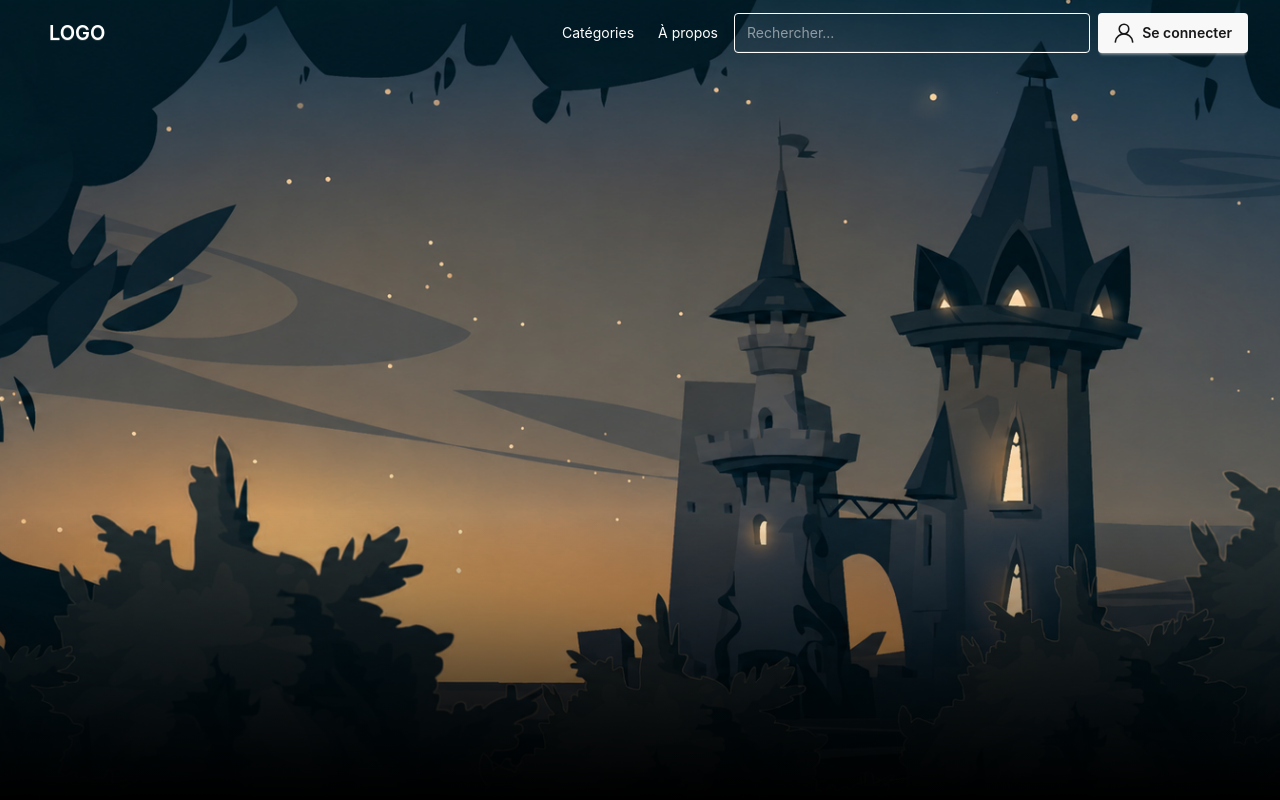
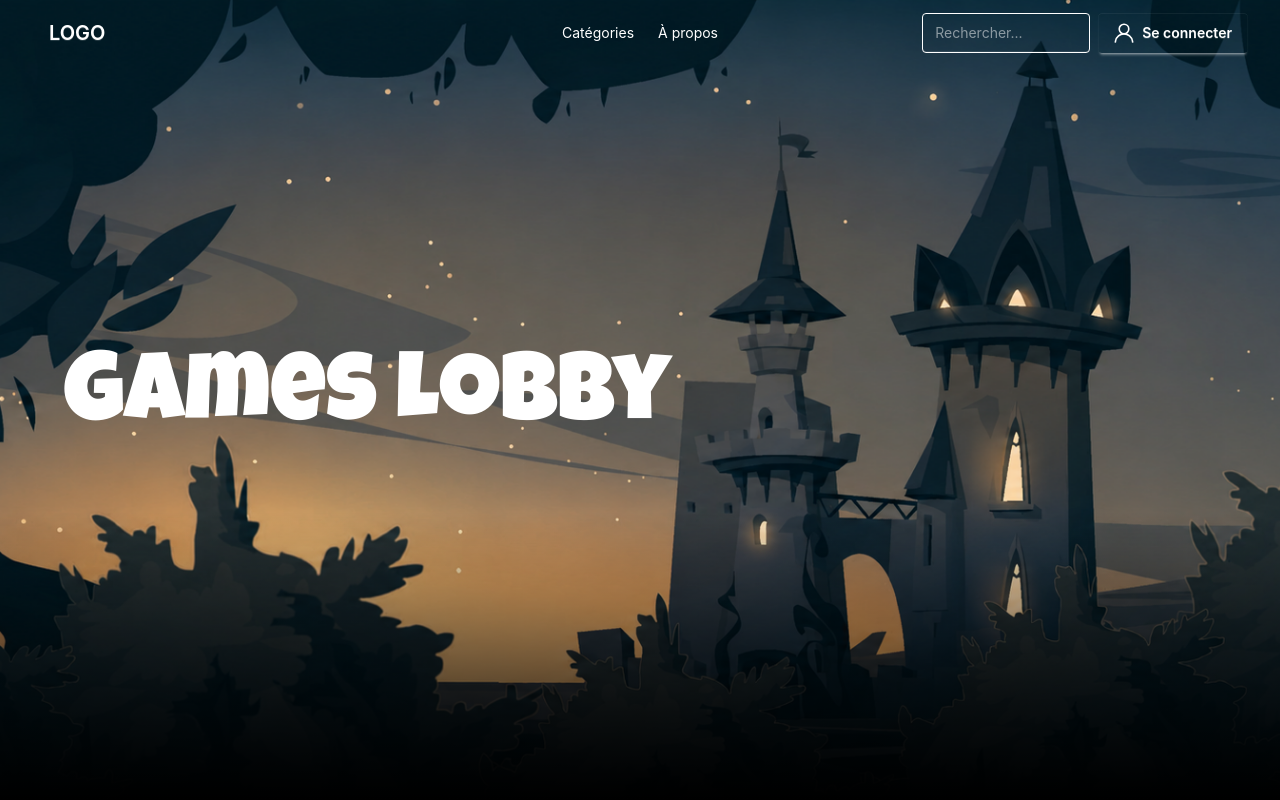
Before and after one commit to Frize01/Tarot-Africain, a Vue app in the folder front-app/: page / in a window 1280 px wide. Shown: the top 800 px of the page. Built offline with nearby package versions, Linux system fonts and the light colour scheme.

Commit message:
intégration police (ptet a changer) et début intégration text (+responsive)

```diff
--- a/front-app/src/asset/main.css
+++ b/front-app/src/asset/main.css
@@ -1,2 +1,6 @@
 @import "tailwindcss";
 @plugin "daisyui";
+
+@theme {
+  --font-luckiest: "Luckiest Guy", cursive;
+}
--- a/front-app/src/components/AppNavbar.vue
+++ b/front-app/src/components/AppNavbar.vue
@@ -75,14 +75,13 @@ const closeMenu = () => {
           v-model="search"
           placeholder="Rechercher..."
           type="text"
-          class="hidden sm:flex input-transparent text-white w-auto border-white"
+          class="hidden sm:flex max-w-xs input-transparent text-white border-white"
+          style="max-width: 12em;"
         />
 
         <VButton
           ariaLabel="Se connecter"
-          textColor="text-white"
-          color="transparent"
-          class="gap-2"
+          class="text-white bg-transparent hover:bg-white/10"
           @click="router.push('/auth')"
         >
           <template #icon>
@@ -100,7 +99,6 @@ const closeMenu = () => {
 </template>
 
 <style scoped>
-/* Supprime les styles par défaut qui pourraient décaler le menu mobile */
 .dropdown .dropdown-content {
   margin: 0 !important;
   border-radius: 0 !important;
--- a/front-app/src/components/VInput.vue
+++ b/front-app/src/components/VInput.vue
@@ -15,7 +15,7 @@ defineSlots<{ content?: () => any }>()
 
 <template>
   <label
-    class="input input-bordered flex items-center gap-2 bg-transparent border-black focus-within:border-black focus-within:outline-none w-full"
+    class="input input-bordered flex items-center gap-2 bg-transparent border-black focus-within:border-black focus-within:outline-none"
   >
     <slot name="content" />
     <input
--- a/front-app/src/views/LandingView.vue
+++ b/front-app/src/views/LandingView.vue
@@ -18,6 +18,13 @@ import dungeonRoomBG from '@/asset/dungeonRoomBG.webp'
       <div
         class="pointer-events-none absolute inset-x-0 bottom-0 h-72 bg-gradient-to-b from-transparent to-black"
       />
+
+      <div class="w-full min-h-screen flex items-center justify-start p-4 sm:p-8 md:p-16">
+        <p class="font-luckiest text-[3rem] sm:text-[4rem] md:text-[6rem] text-white">
+          Games Lobby
+        </p>
+      </div>
+
     </HeroSection>
 
     <div class="relative bg-black">
--- a/front-app/tailwind.config.ts
+++ b/front-app/tailwind.config.ts
@@ -7,7 +7,11 @@ export default {
     "./src/**/*.{vue,js,ts,jsx,tsx}",
   ],
   theme: {
-    extend: {},
+    extend: {
+      fontFamily: {
+        luckiest: ['"Luckiest Guy"', 'cursive'],
+      },
+    },
   },
   plugins: [daisyui],
 } satisfies Config
```
